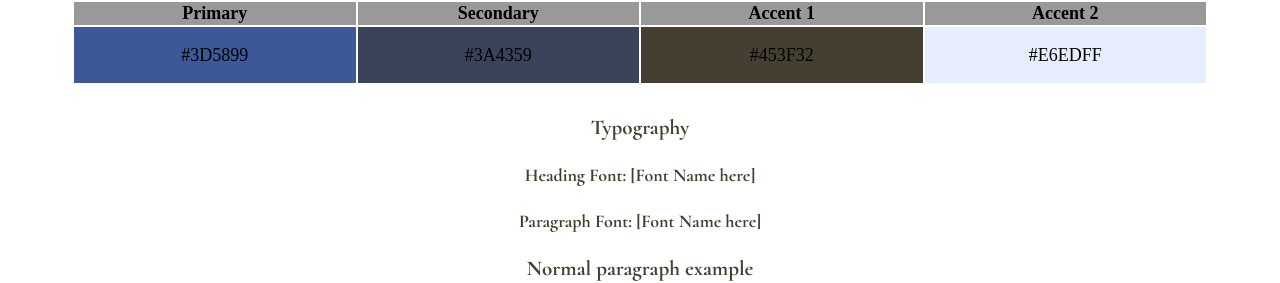
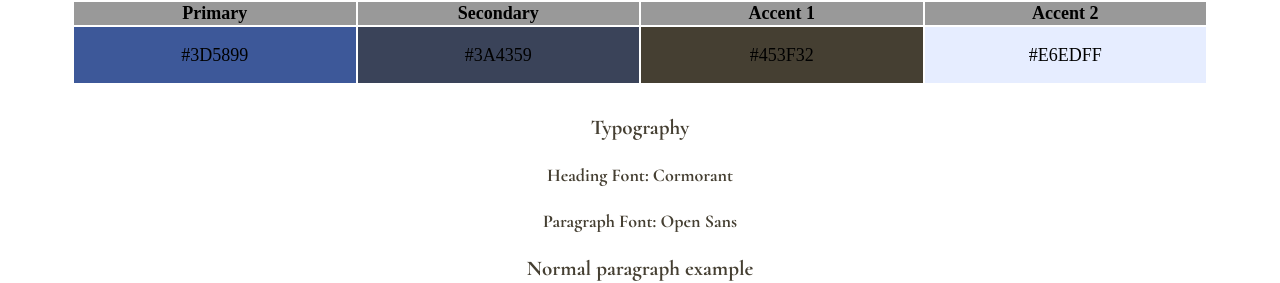
Before and after one commit to sbpetty/portfolio, a plain HTML site: page site-plan.html in a window 1280 px wide. Shown: the part 1583-1866 px from the top of the page. Drawn offline with nearby package versions, Linux system fonts and the light colour scheme.

Commit message:
fixed font names in html

```diff
--- a/site-plan.html
+++ b/site-plan.html
@@ -60,10 +60,10 @@
       <!-- Choose a font for your paragraphs (body copy) and headlines. What font(s) have you chosen? Why did you choose what you did?  Make sure to review the list of web safe fonts at W3Schools.org as a starting point.  Think also about which of your colors above you might use for background and font colors. -->
 
       <h4>
-        Heading Font: [Font Name here]  <!-- change this -->
+        Heading Font: Cormorant  <!-- change this -->
       </h4>
       <h4>
-        Paragraph Font: [Font Name here]  <!-- change this -->
+        Paragraph Font: Open Sans  <!-- change this -->
       </h4>
       <h3>
         Normal paragraph example
```
